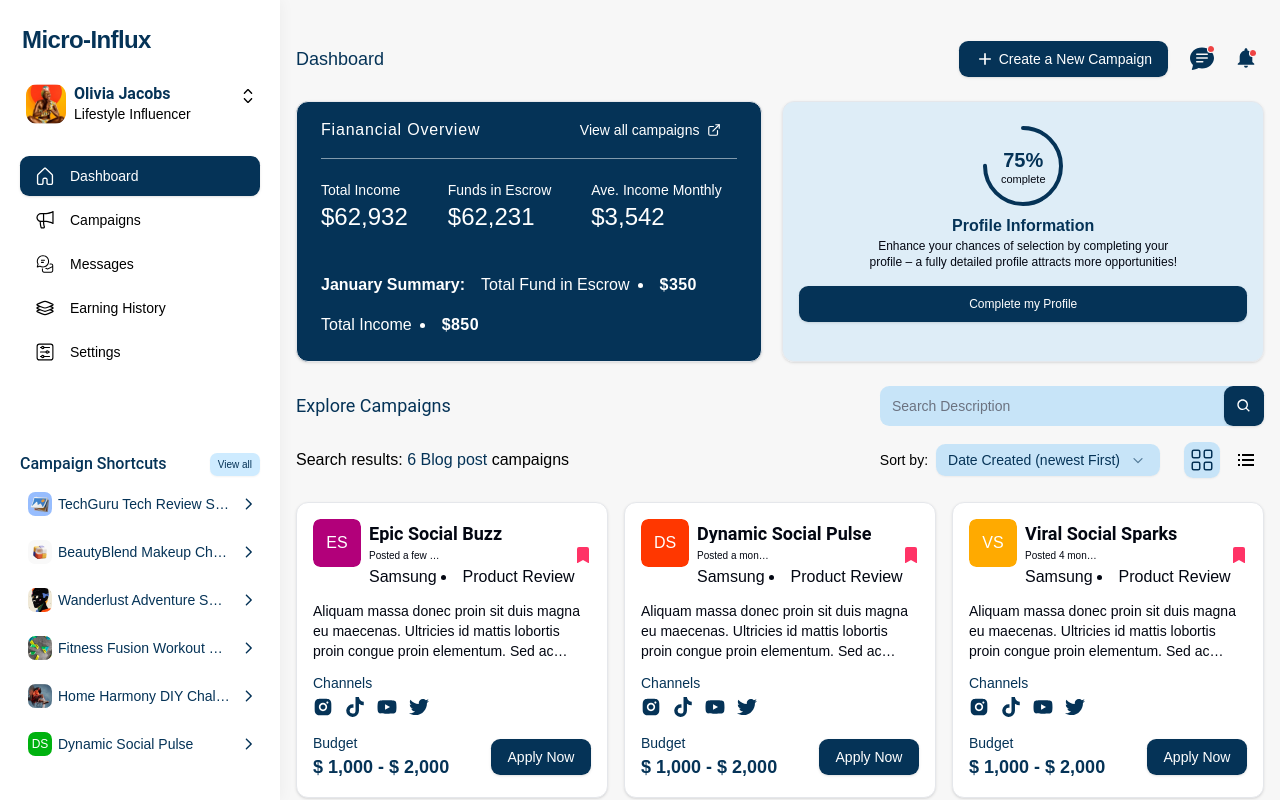
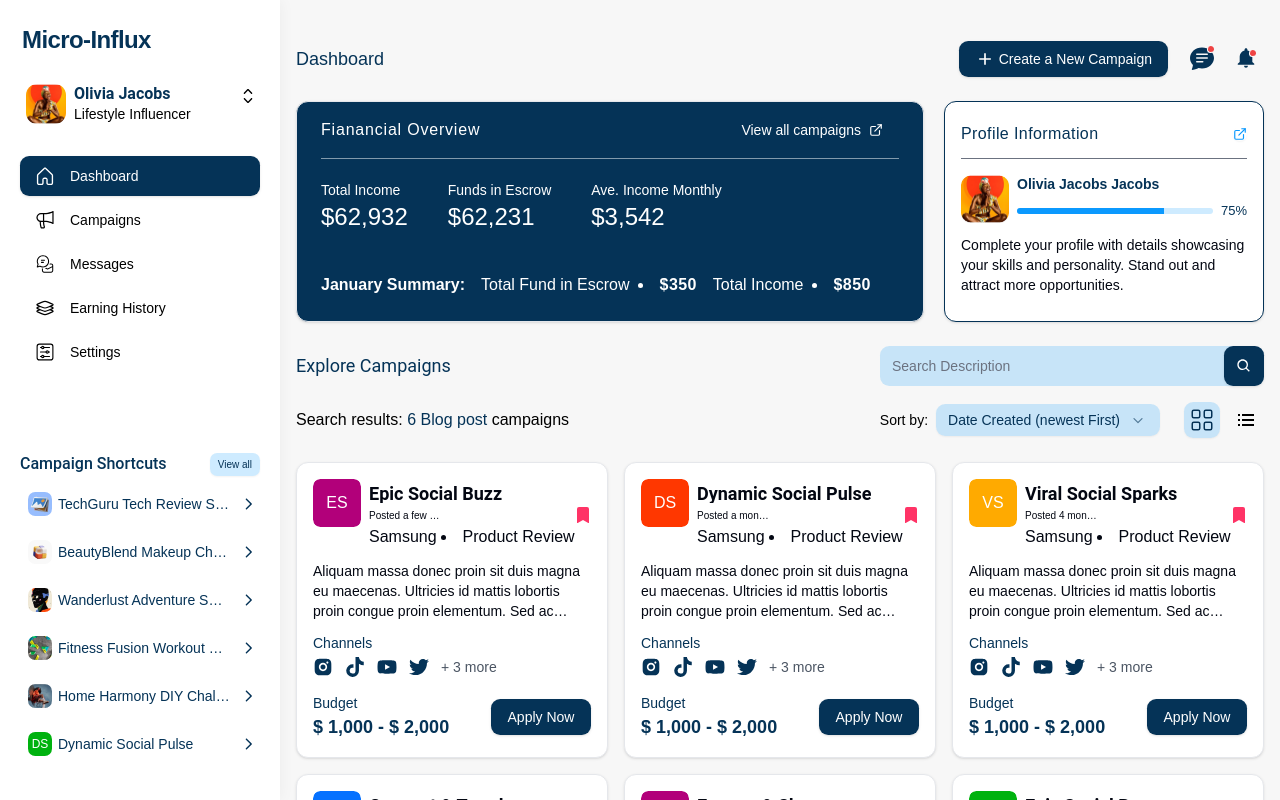
Before and after one commit to DamifeZion/micro-influx, a React (Vite) app: page /dashboard in a window 1280 px wide. Built offline with nearby package versions, Linux system fonts and the light colour scheme; a web font is replaced by a local one.

Commit message:
feat: completed dashboard

```diff
--- a/src/components/campaign-card.tsx
+++ b/src/components/campaign-card.tsx
@@ -103,7 +103,23 @@ export const CampaignCard: React.FC<TCampaignCard> = ({
                      </span>
                   ))}
 
+                  <Tooltip>
+                     <TooltipTrigger>
+                        {channels.length > visibleChannels && (
+                           <Typography className="text-sm font-medium text-gray-600">
+                              + {channels.length - visibleChannels} more
+                           </Typography>
+                        )}
+                     </TooltipTrigger>
 
+                     <TooltipContent className="flex flex-wrap items-center gap-2">
+                        {channels.slice(visibleChannels).map((item, index) => (
+                           <span key={index} className="*:size-5">
+                              {renderCampaignIcon(item)}
+                           </span>
+                        ))}
+                     </TooltipContent>
+                  </Tooltip>
                </div>
             </div>
          </CardContent>
```
